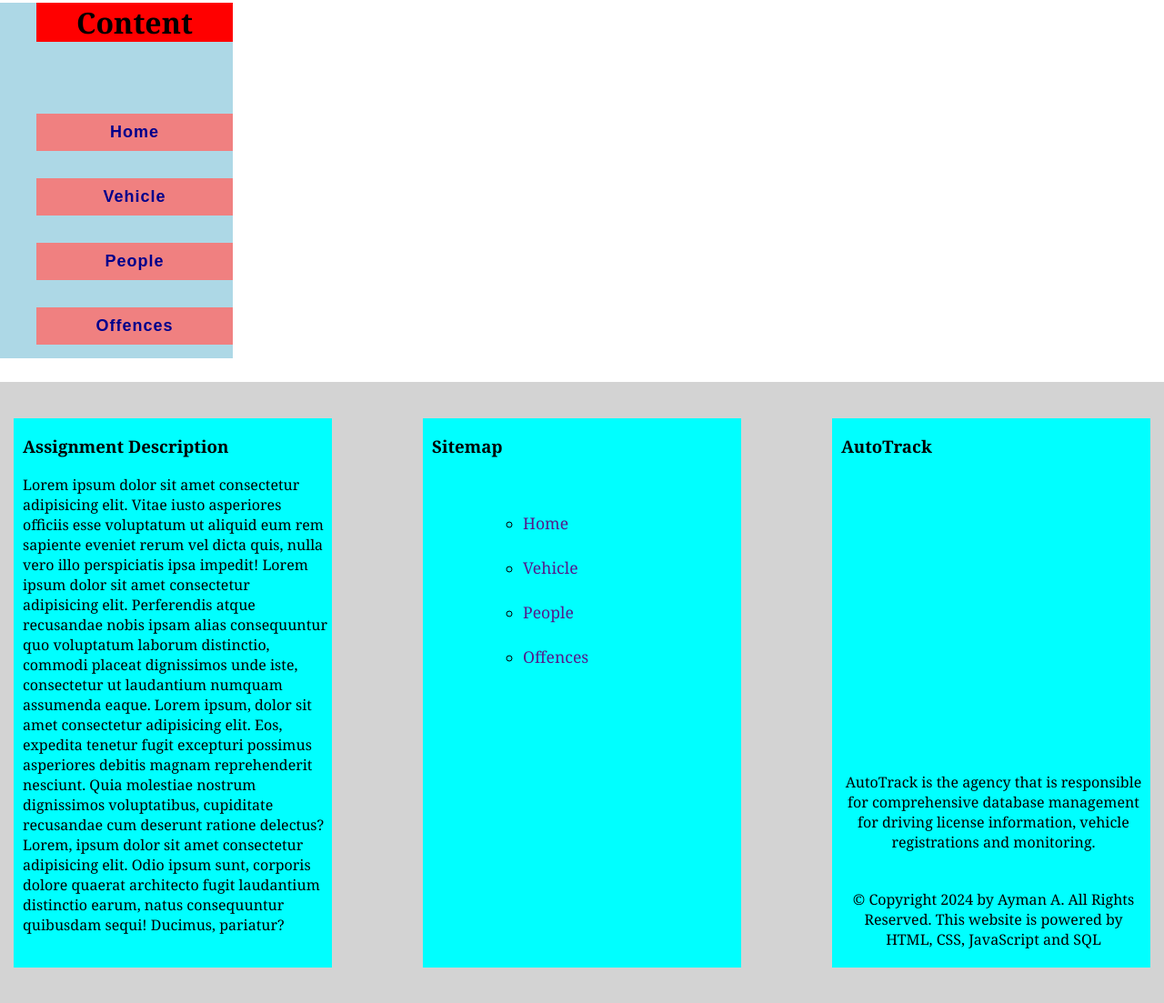
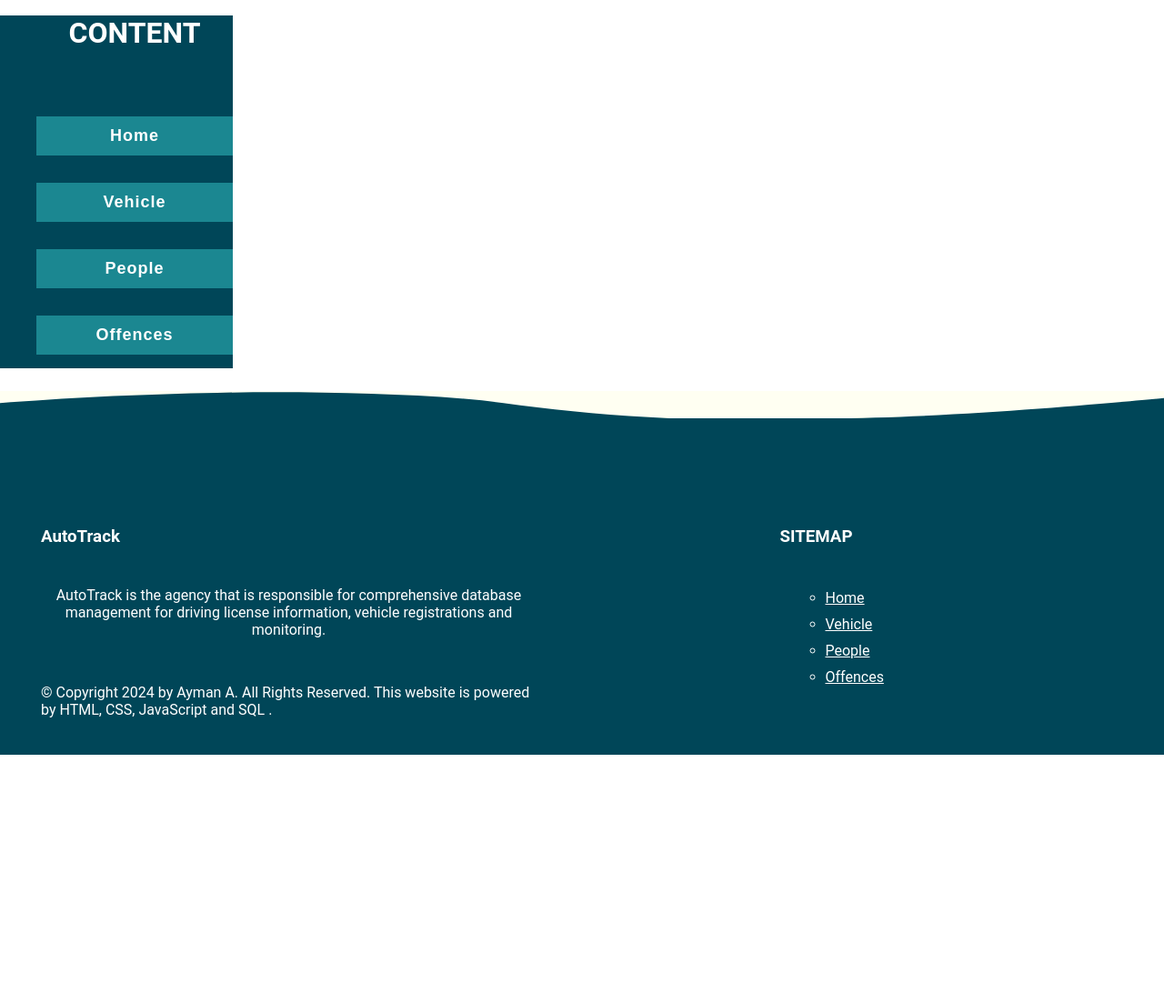
Before and after one commit to Extremedose/COMP1004CW2, a plain HTML site: page index.html in a window 1280 px wide. Shown: the part 67-1170 px from the top of the page at 91% size. After the commit the page ends 897 px from the top, so only its background shows below. Drawn offline with Linux system fonts and the light colour scheme.

Commit message:
Updated website & added logos

```diff
--- a/index.html
+++ b/index.html
@@ -4,13 +4,17 @@
 <head>
     <meta charset="UTF-8">
     <meta name="viewport" content="width=device-width, initial-scale=1.0">
-    <title>Home Page | Vehicle Registration</title>
+    <title>Home Page | AutoTrack</title>
+    <link rel="icon" type="image/x-icon" href="AutoTrack-Favicon-16x16.png">
     <link rel="stylesheet" href="style.css">
 </head>
 
 <body>
     <header>
-        <h1>Coursework 1</h1>
+        <div class="web-title-header">
+            <a href="http://"><img src="/AutoTrack Logo.png" alt=""></a>
+            <h1>AutoTrack</h1>
+        </div>
         <nav>
             <ul>
                 <h2>Content</h2>
@@ -29,19 +33,31 @@
     </main>
 
     <footer>
+        <svg class="footer-wave-svg" viewBox="0 0 1200 100" preserveAspectRatio="none">
+            <path class="footer-wave-path" d="M851.8,100c125,0,288.3-55,348.2-74V0H0v44c3.7-1,7.3-1.9,11-2.9C80.7,22,151.7,10.8,223.5,6.3C276.7,2.9,330,4,383,9.8 c52.2,5.7,103.3,16.2,153.4,42.8C623.9,91.3,726.8,120,851.8,100z"></path>
+          </svg>
         <div class="main-footer">
-            <div>
-                <h3>Assignment Description</h3>
-                <p>Lorem ipsum dolor sit amet consectetur adipisicing elit. Vitae iusto asperiores officiis esse voluptatum ut aliquid eum rem sapiente eveniet rerum vel dicta quis, nulla vero illo perspiciatis ipsa impedit!
-                    Lorem ipsum dolor sit amet consectetur adipisicing elit. Perferendis atque recusandae nobis ipsam alias consequuntur quo voluptatum laborum distinctio, commodi placeat dignissimos unde iste, consectetur ut laudantium numquam assumenda eaque.
-                    Lorem ipsum, dolor sit amet consectetur adipisicing elit. Eos, expedita tenetur fugit excepturi possimus asperiores debitis magnam reprehenderit nesciunt. Quia molestiae nostrum dignissimos voluptatibus, cupiditate recusandae cum deserunt ratione delectus?
-                    Lorem, ipsum dolor sit amet consectetur adipisicing elit. Odio ipsum sunt, corporis dolore quaerat architecto fugit laudantium distinctio earum, natus consequuntur quibusdam sequi! Ducimus, pariatur?
-                </p>
+
+            <div class="first-footer-box">
+                <h3>AutoTrack</h3>
+                <div class="first-footer-box-AutoTrack-description">
+
+                    <span>AutoTrack is the agency that is responsible for comprehensive database management for driving license information, vehicle registrations and monitoring.</span>
+
+                </div> <!--What this body of authority is-->
+
+                <div class="first-footer-box-copyRight">
+
+                    <span>&copy; Copyright 2024 by Ayman A. All Rights Reserved. This website is powered by HTML, CSS, JavaScript and SQL .</span>
+
+                </div> <!--Copy right-->
+
             </div>
-            <div>
+
+            <div class="second-footer-box">
                 <h3>Sitemap</h3>
-                <div class="sub-main-footer-split">
-                    <ul class="sub-main-footer-split-sitemap-unorderedlist">
+                <div class="second-footer-box-sitemap">
+                    <ul>
                         <li><a href="">Home</a></li>
                         <li><a href="">Vehicle</a></li>
                         <li><a href="">People</a></li>
@@ -49,19 +65,6 @@
                     </ul>
                 </div>
             </div>
-            <div class="sub-main-footer-3rd">
-                <h3>AutoTrack</h3>
-                <div class="sub-main-footer-3rd-agency">
-                    <span><p>AutoTrack is the agency that is responsible for comprehensive database management for driving license information, vehicle registrations and monitoring.</p></span>
-                </div> <!--What this body of authority is-->
-                <div class="sub-main-footer-3rd-copyright">
-                    <span>&copy; Copyright 2024 by Ayman A. All Rights Reserved. This website is powered by HTML, CSS, JavaScript and SQL</span>
-                </div> <!--Copy right-->
-
-            </div>
-        </div>
-        <div>
-
         </div>
     </footer>
 </body>
--- a/style.css
+++ b/style.css
@@ -1,11 +1,19 @@
 body{
-    font-family: Georgia, 'Times New Roman', Times, serif;
+    font-family: 'Roboto', sans-serif;
     margin: 0;
+    color: #FFFF;
 }
-body>header>h1{
-    background-color: blue;
-    margin: auto;
-    text-align: center;
+header{
+    width: 100%;
+}
+.web-title-header{
+    background-color: #004658;
+    position: relative;
+    height: auto;
+}
+
+.web-title-header>h1{
+    margin: 0;
 }
 nav{
     background-color: transparent;
@@ -16,35 +24,34 @@ nav{
 body>header>nav>ul>h2{
     font-size: 2em;
     text-align: center;
-    background-color: red;
     margin-bottom: 20px;
+    text-transform: uppercase;
 }
 body>header>nav>ul{
     list-style-type: none;
-    background-color: lightblue;
+    background-color: #004658;
 }
 body>header>nav>ul>li{
     padding: 15px 0 15px 0;
 }
+
 body>header>nav>ul>li>a>button{
     text-decoration: none;
     font-size: 18px;
     letter-spacing: 1px;
     font-weight: 600;
-    color: darkblue;
     width: 100%;
-    background-color: lightcoral;
+    background-color: #249ba3c4;
+    color: #FFFF;
     padding: 10px 0px 10px 0px;
-    border: none;
-
-
+    border: 1px solid transparent;
 }
 body>header>nav>ul>li>a>button:hover{
     letter-spacing: 2px;
-    color: red;
     transition: 0.18s ease-in;
     cursor: pointer;
     border-bottom-style: 1px solid;
+    border: 1px solid #ffff;
 }
 
 
@@ -59,69 +66,60 @@ body>header>nav>ul>li>a>button:hover{
 
 
 footer{
-    background-color: lightgray;
+    background-color: #004658;
     padding-bottom: 40px;
+}
+.footer-wave-svg {
+    background-color: transparent;
+    display: block;
+    height: 30px;
+    position: relative;
+    top: -1px;
+    width: 100%;
+}
+.footer-wave-path {
+    fill: #fffff2;
 }
 .main-footer{
     display: grid;
-    grid-template-columns: 1fr 1fr 1fr;
+    grid-template-columns: 1fr 1fr;
     gap: 100px;
-    margin: 0px 15px 0px 15px;
-    padding-top: 40px;
+    margin: 0px 15px 0px 25px;
+    padding-top: 100px;
 }
 .main-footer>div{
-    background-color: aqua;
-    padding: 0 5px 20px 10px;
+    padding: 0 5px 20px 20px;
+    min-height: 200px;
 }
-.sub-main-footer-split{
-    display: grid;
-    grid-template-columns: 1fr 1fr;
-    gap: 5px;
+.first-footer-box{
+    position: relative;
 }
-.sub-main-footer-split>h3{
-    width: 100%;
-    background-color: blue;
-    padding: 0;
-    margin: 0;
+.first-footer-box-AutoTrack-description{
+    text-align: center;
+    padding-top: 25px;
 }
-.sub-main-footer-split{
-    padding: 0 5px 20px 10px;
+.first-footer-box-copyRight{
+    position: absolute;
+    bottom: 0;
+
 }
-.sub-main-footer-split-sitemap-unorderedlist{
-    margin-left: 50px;
+.second-footer-box{
+    margin-left: 25%;
+    margin-right: 25%;
 }
-.sub-main-footer-split-sitemap-unorderedlist>li{
-    padding-top: 25px;
+.second-footer-box>h3{
+    text-transform: uppercase;
+}
+.second-footer-box-sitemap{
+    padding: 2px 0px 0 10px;
+}
+.second-footer-box-sitemap>ul>li{
+    padding-top: 10px;
     list-style-type: circle;
+    text-decoration: none;
+
 }
-.sub-main-footer-split-sitemap-unorderedlist>li>a{
-    font-size: 1.1em;
-    text-decoration: none;
+
+.second-footer-box-sitemap>ul>li>a{
+    color: white;
 }
-.sub-main-footer-split-sitemap-unorderedlist>li>a:active{
-    font-size: 1.1em;
-    text-decoration: none;
-    color: purple;
-}
-.sub-main-footer-3rd{
-    display: grid;
-    grid-template-rows: 1fr 1fr;
-    gap: 5px;
-}
-.sub-main-footer-3rd>div{
-    position: relative;
-    margin-top: 10px;
-}
-.sub-main-footer-3rd-copyright>span{
-    position: absolute;
-    bottom: 0px;
-    text-align: center;
-}
-.sub-main-footer-3rd-agency{
-    display: flex;
-    align-items: center;
-    justify-content: center;
-}
-.sub-main-footer-3rd-agency>span{
-    text-align: center;
-}
```
